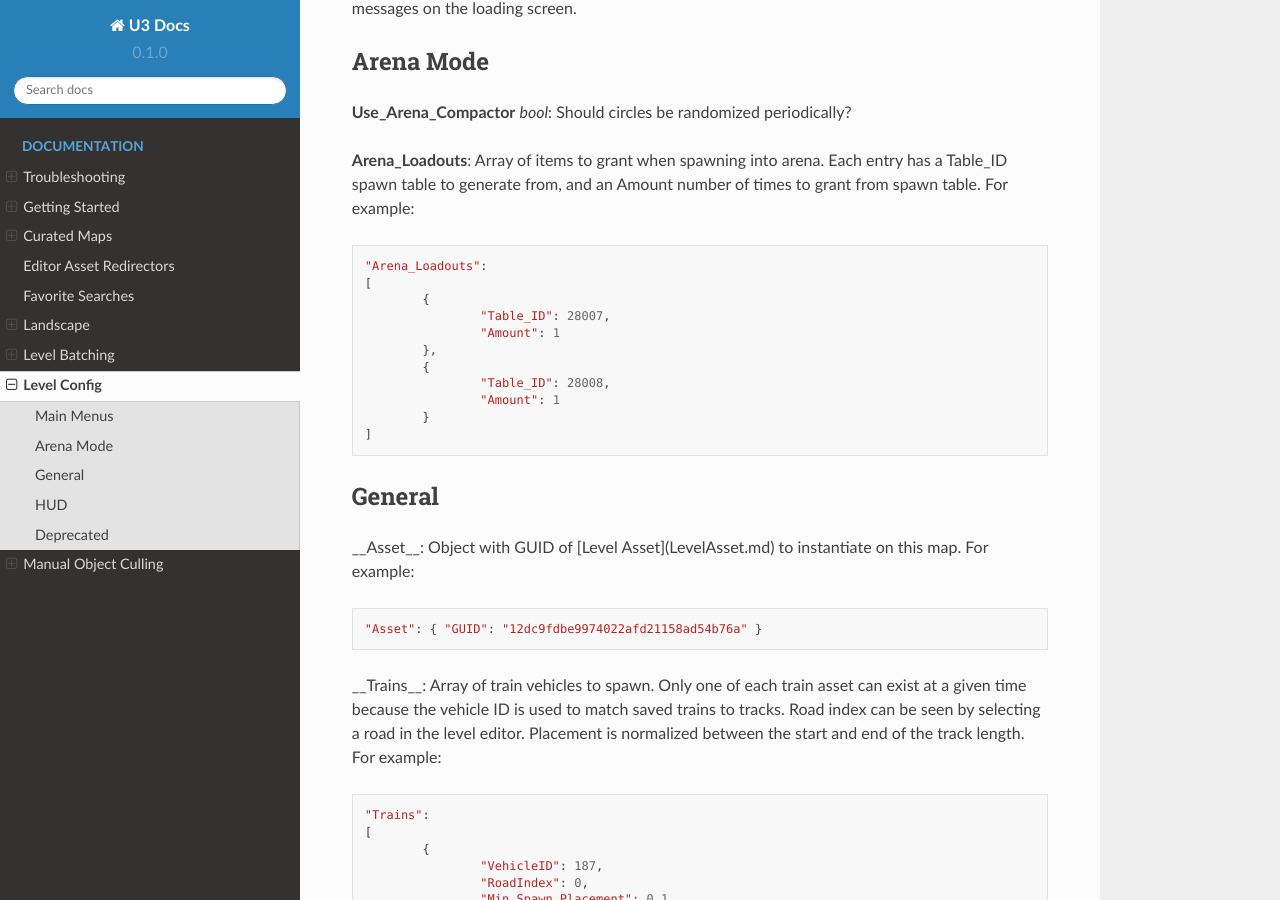
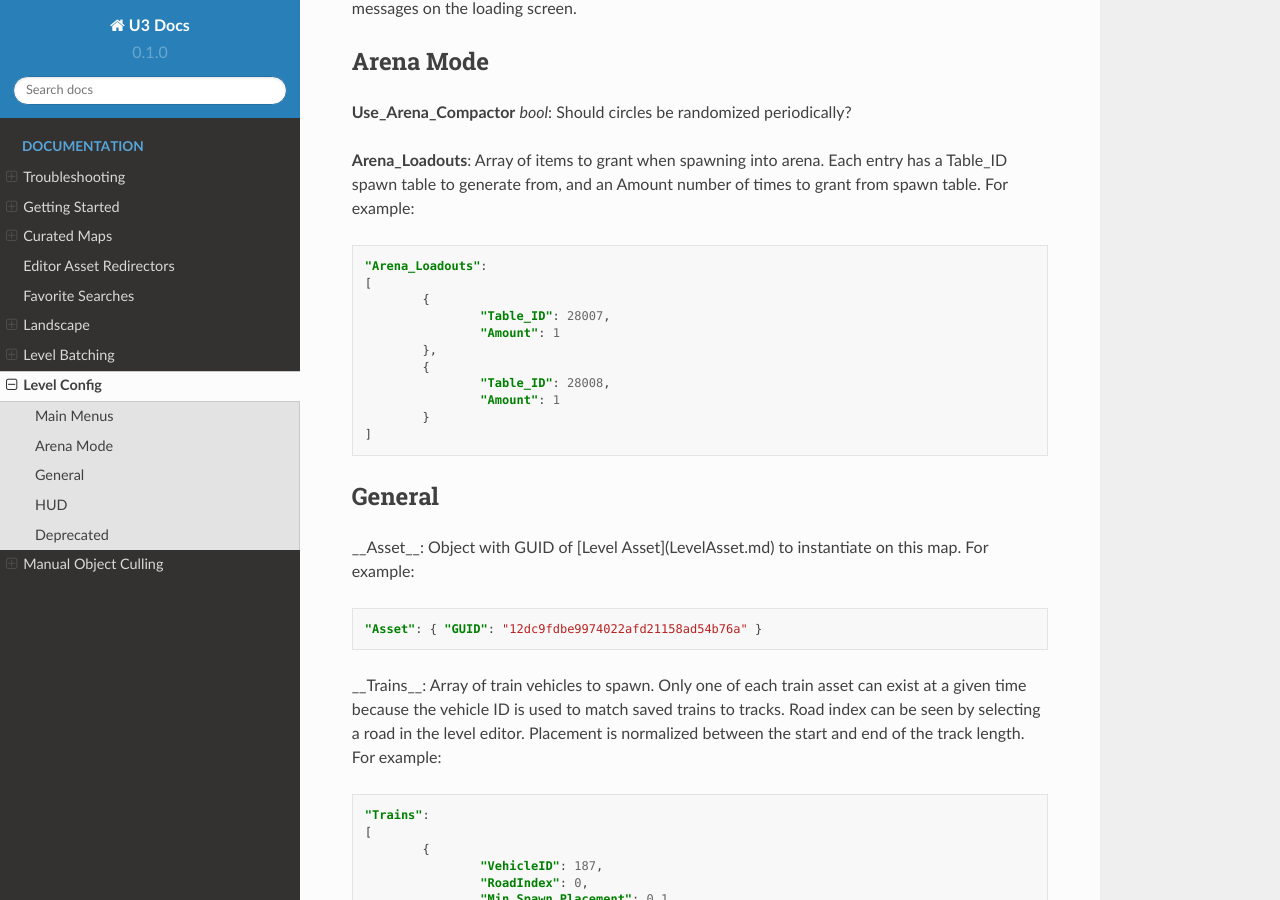
Before and after one commit to MoltonMontro/TestDocs, a Sphinx documentation site: the page built from docs/source/LevelConfig.rst, in a window 1280 px wide and 900 px high, scrolled down 915 px. Built offline with Sphinx 7.4.7 and the Read the Docs theme 2.0.0, drawn with Linux system fonts in a browser that asks for light colours.

Commit message:
Code blocks

```diff
--- a/docs/source/LevelConfig.rst
+++ b/docs/source/LevelConfig.rst
@@ -30,7 +30,9 @@ Arena Mode
 
 **Use_Arena_Compactor** *bool*: Should circles be randomized periodically?
 
-**Arena_Loadouts**: Array of items to grant when spawning into arena. Each entry has a Table_ID spawn table to generate from, and an Amount number of times to grant from spawn table. For example::
+**Arena_Loadouts**: Array of items to grant when spawning into arena. Each entry has a Table_ID spawn table to generate from, and an Amount number of times to grant from spawn table. For example:
+
+.. code-block:: json
 
 	"Arena_Loadouts":
 	[
@@ -47,11 +49,15 @@ Arena Mode
 General
 -------
 
-__Asset__: Object with GUID of [Level Asset](LevelAsset.md) to instantiate on this map. For example::
+__Asset__: Object with GUID of [Level Asset](LevelAsset.md) to instantiate on this map. For example:
+
+.. code-block:: json
 
 	"Asset": { "GUID": "12dc9fdbe9974022afd21158ad54b76a" }
 
-__Trains__: Array of train vehicles to spawn. Only one of each train asset can exist at a given time because the vehicle ID is used to match saved trains to tracks. Road index can be seen by selecting a road in the level editor. Placement is normalized between the start and end of the track length. For example::
+__Trains__: Array of train vehicles to spawn. Only one of each train asset can exist at a given time because the vehicle ID is used to match saved trains to tracks. Road index can be seen by selecting a road in the level editor. Placement is normalized between the start and end of the track length. For example:
+
+.. code-block:: json
 
 	"Trains":
 	[
@@ -63,7 +69,9 @@ __Trains__: Array of train vehicles to spawn. Only one of each train asset can e
 		}
 	]
 
-__Mode_Config_Overrides__: Pairs of server config properties and values to override them. For example::
+__Mode_Config_Overrides__: Pairs of server config properties and values to override them. For example:
+
+.. code-block:: json
 
 	"Mode_Config_Overrides":
 	{
```
